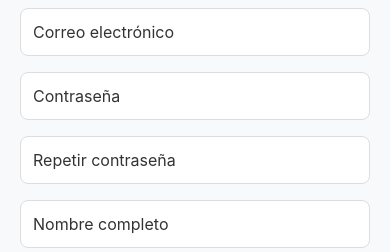
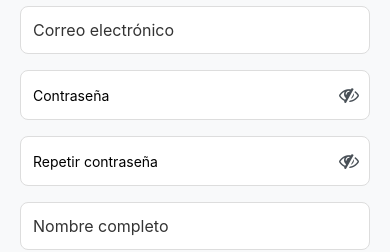
Before and after one commit to AndresVega08/sialciApp, a React Native app: screen /Register in a window 390 px wide. Shown: the part 283-535 px from the top of the page. Built offline with nearby package versions, Linux system fonts and the light colour scheme.

Commit message:
Modulos de editar completos

```diff
--- a/screens/Login.tsx
+++ b/screens/Login.tsx
@@ -3,6 +3,7 @@ import { View, TextInput, TouchableOpacity, StyleSheet, Alert, Image, Text } fro
 import { login, logout } from '../api/api';
 import { StackNavigationProp } from '@react-navigation/stack';
 import { useUserContext } from '../context/UserContext';
+import Icon from 'react-native-vector-icons/FontAwesome';
 
 type RootStackParamList = {
   Login: undefined;
@@ -19,6 +20,7 @@ type Props = {
 const LoginScreen = ({ navigation }: Props) => {
   const [correo_Usua, setCorreo_Usua] = useState('');
   const [password_Usua, setPassword_Usua] = useState('');
+  const [showPassword, setShowPassword] = useState(false);
   const { setUser } = useUserContext();
 
   const handleLogin = async () => {
@@ -79,13 +81,18 @@ const LoginScreen = ({ navigation }: Props) => {
         keyboardType="email-address"
         autoCapitalize="none"
       />
-      <TextInput
-        style={styles.input}
-        placeholder="Contraseña"
-        secureTextEntry
-        value={password_Usua}
-        onChangeText={setPassword_Usua}
-      />
+      <View style={styles.passwordContainer}>
+        <TextInput
+          style={styles.passwordInput}
+          placeholder="Contraseña"
+          secureTextEntry={!showPassword}
+          value={password_Usua}
+          onChangeText={setPassword_Usua}
+        />
+        <TouchableOpacity onPress={() => setShowPassword(!showPassword)} style={styles.eyeIcon}>
+          <Icon name={showPassword ? 'eye' : 'eye-slash'} size={20} color="#495057" />
+        </TouchableOpacity>
+      </View>
 
       <TouchableOpacity style={styles.button} onPress={handleLogin}>
         <Text style={styles.buttonText}>Iniciar sesión</Text>
@@ -144,6 +151,27 @@ const styles = StyleSheet.create({
     shadowRadius: 1.5,
     elevation: 2,
   },
+  passwordContainer: {
+    flexDirection: 'row',
+    alignItems: 'center',
+    marginBottom: 16,
+    borderColor: '#ccc',
+    borderWidth: 1,
+    borderRadius: 10,
+    backgroundColor: '#fff',
+    elevation: 2,
+  },
+  passwordInput: {
+    flex: 1,
+    height: 50,
+    paddingHorizontal: 16,
+    borderRadius: 10,
+  },
+  eyeIcon: {
+    marginLeft: -10,
+    justifyContent: 'center',
+    paddingHorizontal: 10,
+  },
   button: {
     backgroundColor: '#007bff',
     paddingVertical: 15,
--- a/screens/RegisterScreen.tsx
+++ b/screens/RegisterScreen.tsx
@@ -1,6 +1,7 @@
 import React, { useState } from 'react';
 import { View, Text, TextInput, TouchableOpacity, StyleSheet, Alert } from 'react-native';
 import axios from 'axios';
+import Icon from 'react-native-vector-icons/FontAwesome';
 
 const RegisterScreen = ({ navigation }: any) => {
   const [email, setEmail] = useState('');
@@ -8,6 +9,8 @@ const RegisterScreen = ({ navigation }: any) => {
   const [confirmPassword, setConfirmPassword] = useState('');
   const [name, setName] = useState('');
   const [surname, setSurname] = useState('');
+  const [showPassword, setShowPassword] = useState(false);
+  const [showConfirmPassword, setShowConfirmPassword] = useState(false);
 
   const handleRegister = async () => {
     if (password !== confirmPassword) {
@@ -62,20 +65,30 @@ const RegisterScreen = ({ navigation }: any) => {
         keyboardType="email-address"
         autoCapitalize="none"
       />
+      <View style={styles.passwordContainer}>
         <TextInput
-        style={styles.input}
+          style={styles.passwordInput}
           placeholder="Contraseña"
-        secureTextEntry
+          secureTextEntry={!showPassword}
           value={password}
           onChangeText={setPassword}
         />
+        <TouchableOpacity onPress={() => setShowPassword(!showPassword)} style={styles.eyeIcon}>
+          <Icon name={showPassword ? 'eye' : 'eye-slash'} size={20} color="#495057" />
+        </TouchableOpacity>
+      </View>
+      <View style={styles.passwordContainer}>
         <TextInput
-        style={styles.input}
+          style={styles.passwordInput}
           placeholder="Repetir contraseña"
-        secureTextEntry
+          secureTextEntry={!showConfirmPassword}
           value={confirmPassword}
           onChangeText={setConfirmPassword}
         />
+        <TouchableOpacity onPress={() => setShowConfirmPassword(!showConfirmPassword)} style={styles.eyeIcon}>
+          <Icon name={showConfirmPassword ? 'eye' : 'eye-slash'} size={20} color="#495057" />
+        </TouchableOpacity>
+      </View>
       <TextInput
         style={styles.input}
         placeholder="Nombre completo"
@@ -120,6 +133,25 @@ const styles = StyleSheet.create({
     fontSize: 16,
     color: '#333',
   },
+  passwordContainer: {
+    flexDirection: 'row',
+    alignItems: 'center',
+    borderColor: '#ddd',
+    borderWidth: 1,
+    borderRadius: 8,
+    marginBottom: 16,
+    backgroundColor: '#fff',
+  },
+  passwordInput: {
+    flex: 1,
+    height: 48,
+    paddingHorizontal: 12,
+    borderRadius: 8,
+  },
+  eyeIcon: {
+    justifyContent: 'center',
+    paddingHorizontal: 10,
+  },
   button: {
     backgroundColor: '#007bff',
     paddingVertical: 14,
```
Lines whose indentation alone changed are shown as unchanged.
